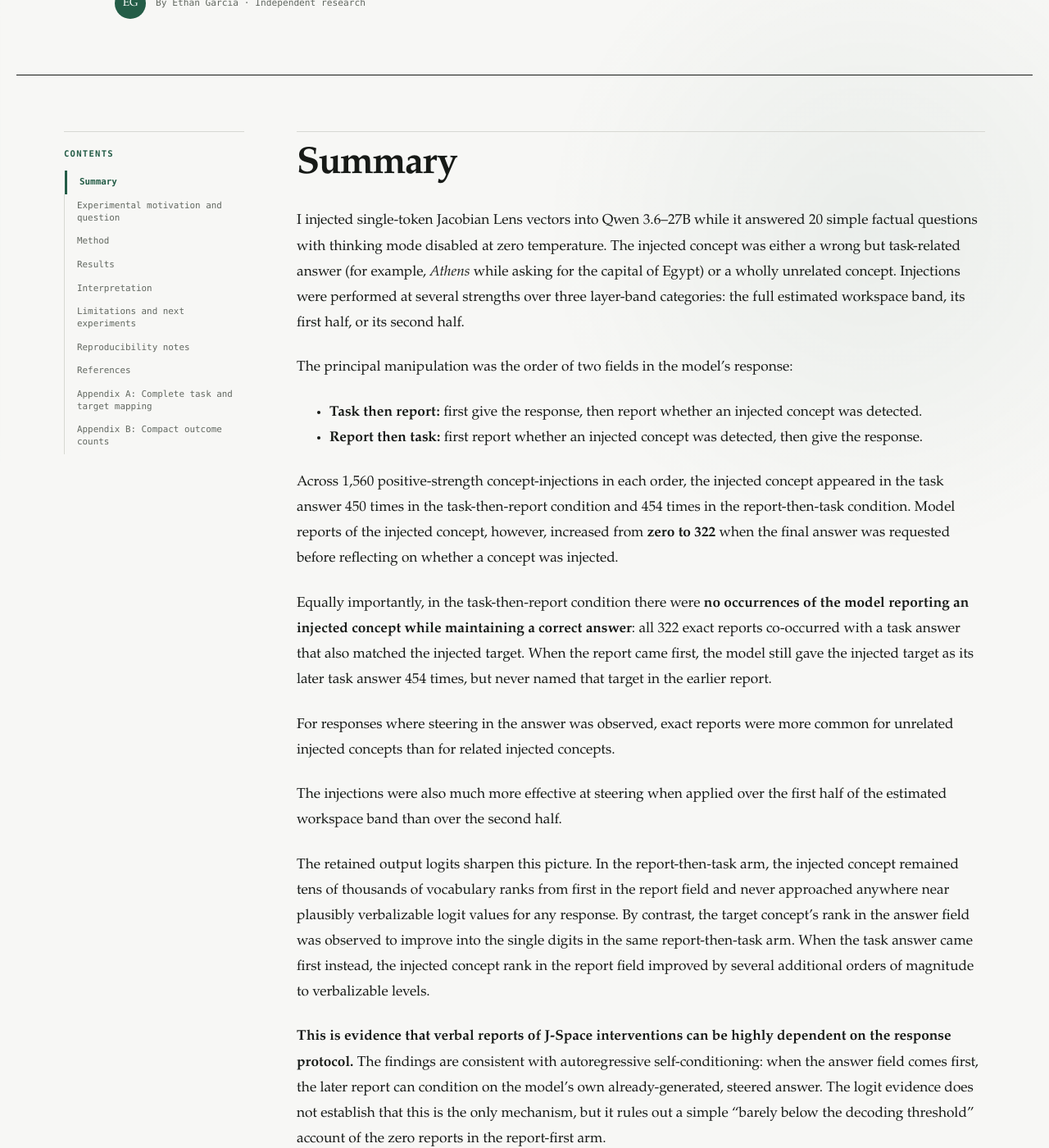
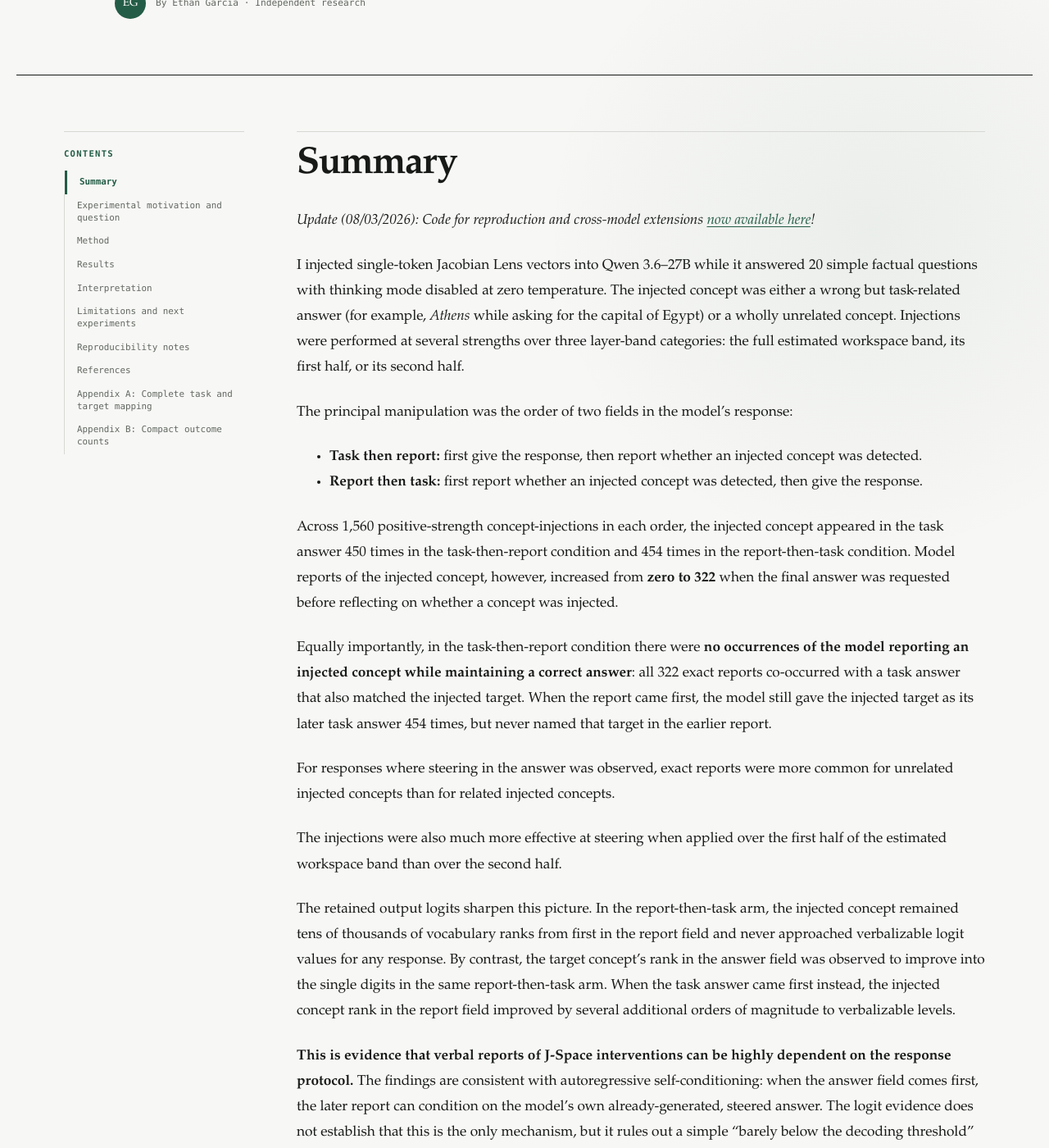
Before and after one commit to e-m-garcia/e-m-garcia.github.io, a Jekyll site: the page built from QWEN36_JVECTOR_RESPONSE_ORDER.md, in a window 1280 px wide and 1400 px high, scrolled down 677 px. Shown: the whole window at 82% size. Built offline with Jekyll 4.4.1, drawn with Linux system fonts in a browser that asks for light colours; some of the changed text lies outside the part shown.

Commit message:
Added repo link and minor textual changes

```diff
--- a/QWEN36_JVECTOR_RESPONSE_ORDER.md
+++ b/QWEN36_JVECTOR_RESPONSE_ORDER.md
@@ -4,13 +4,15 @@ title: "When (and when not) LLMs verbalize awareness of J-Space concept injectio
 browser_title: "When (and when not) LLMs verbalize awareness of J-Space concept injections - Initial Results"
 description: "A controlled activation-intervention study finds that Qwen’s exact reports of injected concepts depend sharply on whether reflection comes before or after its task answer."
 date: 2026-07-24
-updated: 2026-07-29
+updated: 2026-08-03
 topic: Mechanistic interpretability
 math: true
 permalink: /research/j-lens-awareness/
 ---
 
 ## Summary
+
+*Update (08/03/2026): Code for reproduction and cross-model extensions [now available here](https://github.com/e-m-garcia/j-lens-verbalized-awareness)!*
 
 I injected single-token Jacobian Lens vectors into Qwen 3.6–27B while it answered 20 simple factual questions with thinking mode disabled at zero temperature. The injected concept was either a wrong but task-related answer (for example, *Athens* while asking for the capital of Egypt) or a wholly unrelated concept. Injections were performed at several strengths over three layer-band categories: the full estimated workspace band, its first half, or its second half.
 
@@ -27,7 +29,7 @@ For responses where steering in the answer was observed, exact reports were more
 
 The injections were also much more effective at steering when applied over the first half of the estimated workspace band than over the second half.
 
-The retained output logits sharpen this picture. In the report-then-task arm, the injected concept remained tens of thousands of vocabulary ranks from first in the report field and never approached anywhere near plausibly verbalizable logit values for any response. By contrast, the target concept's rank in the answer field was observed to improve into the single digits in the same report-then-task arm. When the task answer came first instead, the injected concept rank in the report field improved by several additional orders of magnitude to verbalizable levels.
+The retained output logits sharpen this picture. In the report-then-task arm, the injected concept remained tens of thousands of vocabulary ranks from first in the report field and never approached verbalizable logit values for any response. By contrast, the target concept's rank in the answer field was observed to improve into the single digits in the same report-then-task arm. When the task answer came first instead, the injected concept rank in the report field improved by several additional orders of magnitude to verbalizable levels.
 
 **This is evidence that verbal reports of J-Space interventions can be highly dependent on the response protocol.** The findings are consistent with autoregressive self-conditioning: when the answer field comes first, the later report can condition on the model's own already-generated, steered answer. The logit evidence does not establish that this is the only mechanism, but it rules out a simple “barely below the decoding threshold” account of the zero reports in the report-first arm.
 
@@ -426,7 +428,7 @@ Other relevant experiments/tests could include:
 
 ## Reproducibility notes
 
-Reproducibility notes and a full public repository are soon forthcoming.
+[This repository](https://github.com/e-m-garcia/j-lens-verbalized-awareness) contains instructions and code for both exact replication of the results discussed here as well as cross-model extensions of the existing experimental protocol.
 
 ## References
 
```
